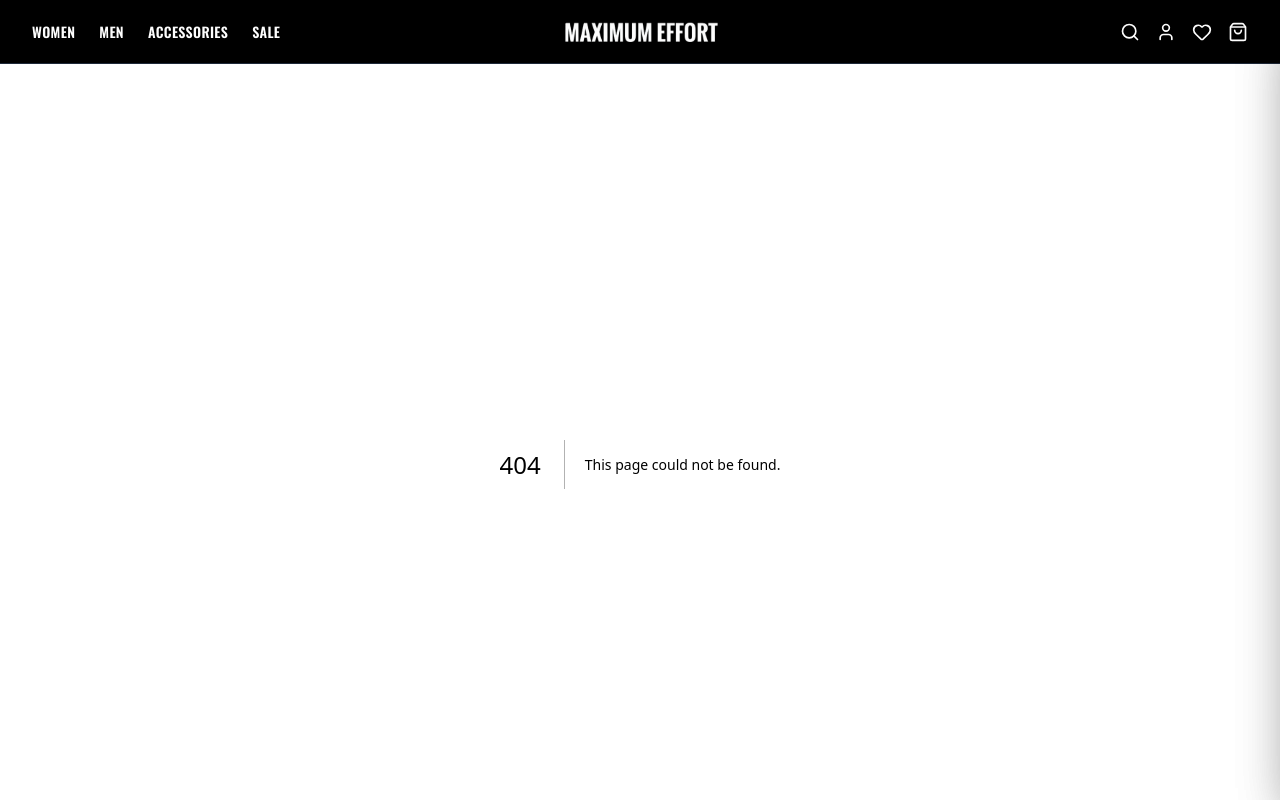
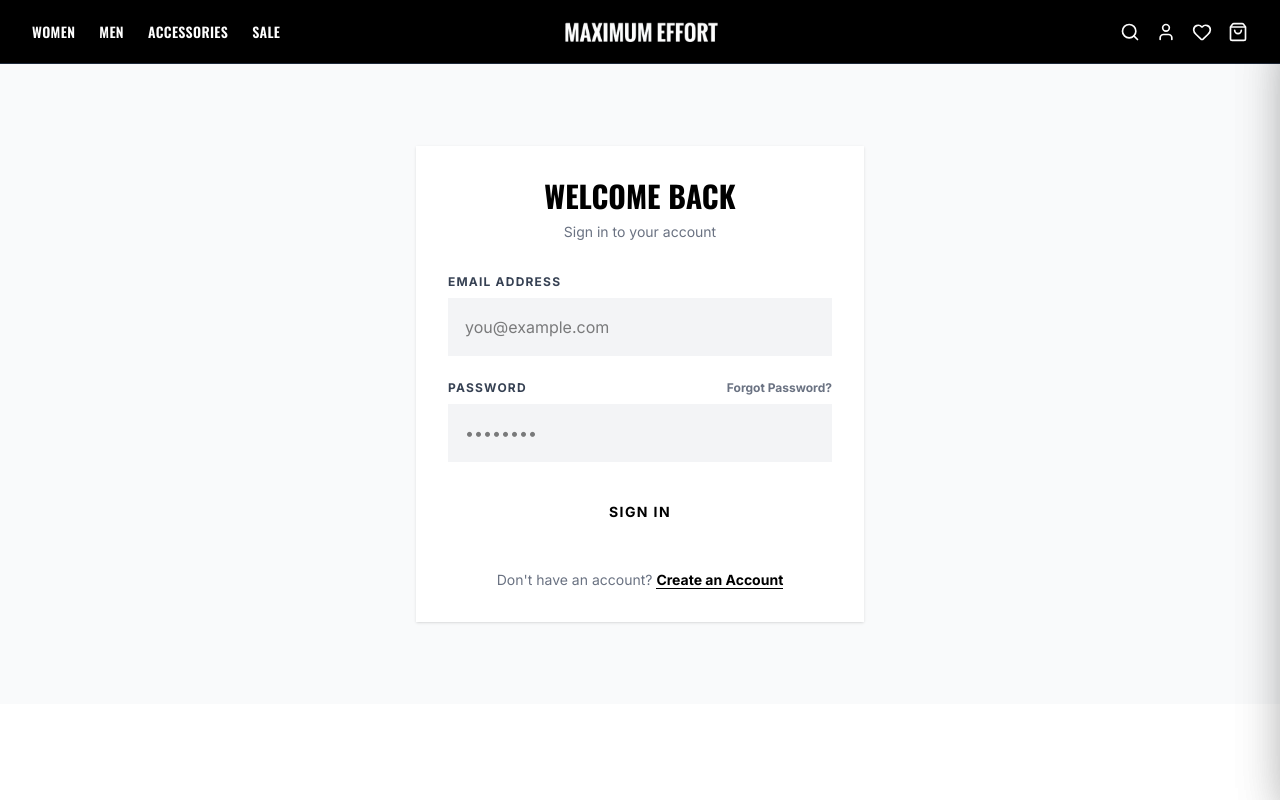
Before and after one commit to pixiewebsolution-maker/maximum-effort, a Next.js app: page /login in a window 1280 px wide. Before the commit this address had no page. Shown: the top 800 px of the page. Built offline with nearby package versions, Linux system fonts and the light colour scheme.

Commit message:
feat: design and implement authentication pages (login, register, forgot password)

```diff
--- /dev/null
+++ b/app/forgot-password/page.tsx
@@ -0,0 +1,33 @@
+import Link from 'next/link';
+import Button from '@/components/ui/Button';
+
+export default function ForgotPasswordPage() {
+  return (
+    <div className="min-h-[80vh] flex items-center justify-center bg-gray-50 px-4">
+      <div className="w-full max-w-md bg-white p-8 shadow-sm">
+        <h1 className="text-3xl font-heading font-bold uppercase text-center mb-2">Reset Password</h1>
+        <p className="text-gray-500 text-center mb-8 text-sm">Enter your email to receive a reset link</p>
+
+        <form className="space-y-6">
+          <div>
+            <label className="block text-xs font-bold uppercase tracking-widest text-gray-700 mb-2">Email Address</label>
+            <input
+              type="email"
+              required
+              className="w-full p-4 bg-gray-100 border border-transparent focus:border-black focus:bg-white outline-none transition-colors"
+              placeholder="you@example.com"
+            />
+          </div>
+
+          <Button variant="primary" className="w-full">Send Reset Link</Button>
+        </form>
+
+        <div className="mt-8 text-center text-sm">
+          <Link href="/login" className="font-bold border-b border-black hover:text-gray-600 hover:border-gray-600 transition-colors">
+            Back to Sign In
+          </Link>
+        </div>
+      </div>
+    </div>
+  );
+}
--- /dev/null
+++ b/app/login/page.tsx
@@ -0,0 +1,48 @@
+import Link from 'next/link';
+import Button from '@/components/ui/Button';
+
+export default function LoginPage() {
+  return (
+    <div className="min-h-[80vh] flex items-center justify-center bg-gray-50 px-4">
+      <div className="w-full max-w-md bg-white p-8 shadow-sm">
+        <h1 className="text-3xl font-heading font-bold uppercase text-center mb-2">Welcome Back</h1>
+        <p className="text-gray-500 text-center mb-8 text-sm">Sign in to your account</p>
+
+        <form className="space-y-6">
+          <div>
+            <label className="block text-xs font-bold uppercase tracking-widest text-gray-700 mb-2">Email Address</label>
+            <input
+              type="email"
+              required
+              className="w-full p-4 bg-gray-100 border border-transparent focus:border-black focus:bg-white outline-none transition-colors"
+              placeholder="you@example.com"
+            />
+          </div>
+          <div>
+            <div className="flex justify-between items-center mb-2">
+              <label className="block text-xs font-bold uppercase tracking-widest text-gray-700">Password</label>
+              <Link href="/forgot-password" className="text-xs font-bold text-gray-500 hover:text-black transition-colors">
+                Forgot Password?
+              </Link>
+            </div>
+            <input
+              type="password"
+              required
+              className="w-full p-4 bg-gray-100 border border-transparent focus:border-black focus:bg-white outline-none transition-colors"
+              placeholder="••••••••"
+            />
+          </div>
+
+          <Button variant="primary" className="w-full">Sign In</Button>
+        </form>
+
+        <div className="mt-8 text-center text-sm">
+          <span className="text-gray-500">Don't have an account? </span>
+          <Link href="/register" className="font-bold border-b border-black hover:text-gray-600 hover:border-gray-600 transition-colors">
+            Create an Account
+          </Link>
+        </div>
+      </div>
+    </div>
+  );
+}
--- /dev/null
+++ b/app/register/page.tsx
@@ -0,0 +1,61 @@
+import Link from 'next/link';
+import Button from '@/components/ui/Button';
+
+export default function RegisterPage() {
+  return (
+    <div className="min-h-[80vh] flex items-center justify-center bg-gray-50 px-4 py-12">
+      <div className="w-full max-w-md bg-white p-8 shadow-sm">
+        <h1 className="text-3xl font-heading font-bold uppercase text-center mb-2">Create Account</h1>
+        <p className="text-gray-500 text-center mb-8 text-sm">Join the community</p>
+
+        <form className="space-y-6">
+          <div className="grid grid-cols-2 gap-4">
+            <div>
+              <label className="block text-xs font-bold uppercase tracking-widest text-gray-700 mb-2">First Name</label>
+              <input
+                type="text"
+                required
+                className="w-full p-4 bg-gray-100 border border-transparent focus:border-black focus:bg-white outline-none transition-colors"
+              />
+            </div>
+            <div>
+              <label className="block text-xs font-bold uppercase tracking-widest text-gray-700 mb-2">Last Name</label>
+              <input
+                type="text"
+                required
+                className="w-full p-4 bg-gray-100 border border-transparent focus:border-black focus:bg-white outline-none transition-colors"
+              />
+            </div>
+          </div>
+
+          <div>
+            <label className="block text-xs font-bold uppercase tracking-widest text-gray-700 mb-2">Email Address</label>
+            <input
+              type="email"
+              required
+              className="w-full p-4 bg-gray-100 border border-transparent focus:border-black focus:bg-white outline-none transition-colors"
+            />
+          </div>
+
+          <div>
+            <label className="block text-xs font-bold uppercase tracking-widest text-gray-700 mb-2">Password</label>
+            <input
+              type="password"
+              required
+              className="w-full p-4 bg-gray-100 border border-transparent focus:border-black focus:bg-white outline-none transition-colors"
+            />
+          </div>
+
+          <Button variant="primary" className="w-full">Create Account</Button>
+        </form>
+
+        <div className="mt-8 text-center text-sm">
+          <span className="text-gray-500">Already have an account? </span>
+          <Link href="/login" className="font-bold border-b border-black hover:text-gray-600 hover:border-gray-600 transition-colors">
+            Sign In
+          </Link>
+        </div>
+      </div>
+    </div>
+  );
+}
--- a/components/Navbar.tsx
+++ b/components/Navbar.tsx
@@ -58,7 +58,7 @@ export default function Navbar() {
       {/* Action Buttons (Right) */}
       <div className="flex items-center space-x-4">
         <button onClick={() => setIsSearchOpen(true)} className="hover:text-gray-300 transition-colors"><Search className="w-5 h-5" /></button>
-        <button onClick={() => alert("User account clicked")} className="hover:text-gray-300 transition-colors hidden md:block"><User className="w-5 h-5" /></button>
+        <button onClick={() => router.push('/login')} className="hover:text-gray-300 transition-colors hidden md:block"><User className="w-5 h-5" /></button>
         <button onClick={toggleWishlist} className="hover:text-gray-300 transition-colors hidden md:block relative">
           <Heart className="w-5 h-5" />
           {wishlistCount > 0 && (
```
